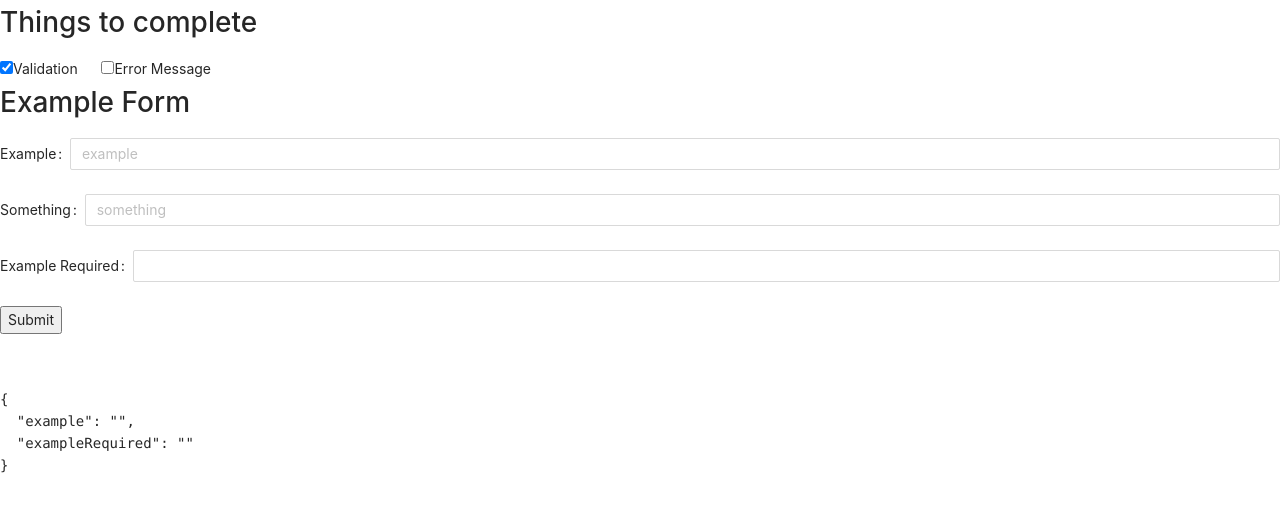
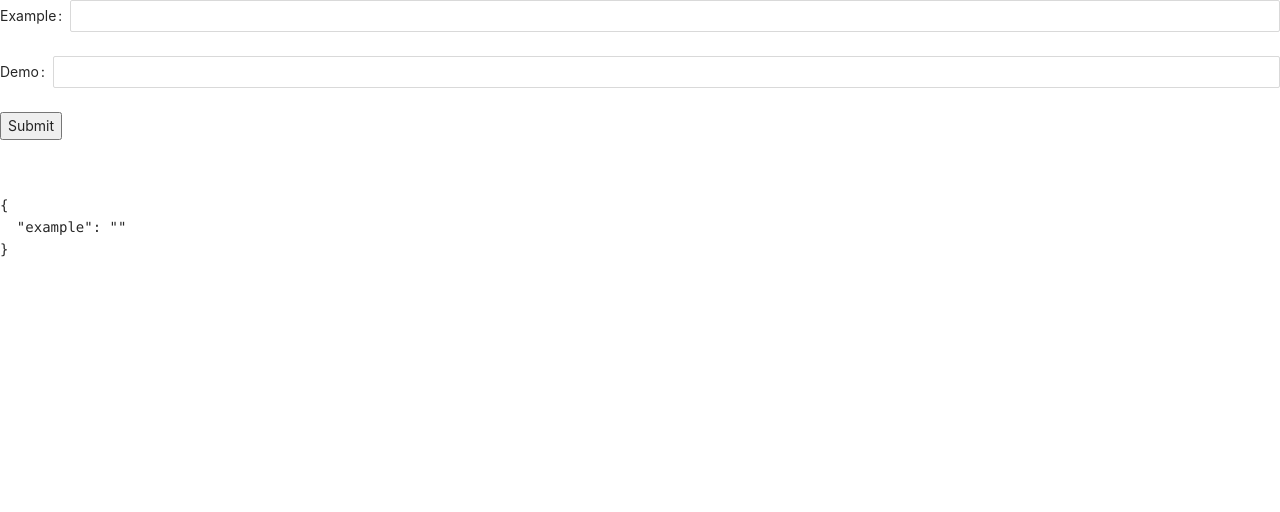
Before and after one commit to BloomTech-Labs/beerthoven-fe, a React (Create React App) app: page /example in a window 1280 px wide. Shown: the top 512 px of the page. Built offline with nearby package versions, Linux system fonts and the light colour scheme.

Commit message:
Board Member Form 2.0 Logging Data

```diff
--- a/src/components/forms/BoardMemberForm.js
+++ b/src/components/forms/BoardMemberForm.js
@@ -1,90 +1,102 @@
 import React from 'react';
-import { useForm } from 'react-hook-form';
+import { useForm, Controller } from 'react-hook-form';
 
 import { Form, Input, Button, Row, Col, Select } from 'antd';
 
-const {Option} = Select;
-const {TextArea} = Input;
-const {Search} = Input;
+const { Option } = Select;
+const { Search } = Input;
 const BoardMemberForm = () => {
-    const {register, handleSubmit, errors} = useForm()
+	const { handleSubmit, control} = useForm();
 	const onSubmit = data => {
-        console.log(data)
-    }
+		console.log('data', data);
+	};
+
+	const fieldProps = {
+		colon : false,
+	};
+
 	return (
-        <Form onSubmit={handleSubmit(onSubmit)}>
+		<Form>
+			<form onSubmit={handleSubmit(onSubmit)}>
 				<Form.Item name=''>
-				<Select style={{width: 400}}>
+					<Select style={{ width: 400 }}>
 						<Option>Board Member Form</Option>
 					</Select>
 				</Form.Item>
 				<Form.Item name=''>
-				<Search placeholder='Search for record' onSearch={value => console.log(value)} style={{ width: 400 }} />
+					<Search
+						placeholder='Search for record'
+						onSearch={value => console.log(value)}
+						style={{ width: 400 }}
+					/>
 				</Form.Item>
 				<h1>Board Member Form</h1>
 				<Row>
 					<Col>
-					<Form.Item name='' label='Board service dates'>
-						<Input placeholder='Board service dates' style={{ width: 600 }} />
+						<Form.Item label='Board service dates' {...fieldProps}>
+							<Controller as={Input} name="board_service_dates" control={control} placeholder='Board service dates' style={{ width: 600 }} />
 						</Form.Item>
 					</Col>
 				</Row>
 				<Row>
 					<Col>
-					<Form.Item name='' label='Special Skills'>
-						<Input placeholder='Special Skills' style={{ width: 600 }} />
+						<Form.Item label='Special Skills' {...fieldProps}>
+							<Controller as={Input} name="special_skills"  control={control} placeholder='Special Skills' style={{ width: 600 }} />
 						</Form.Item>
 					</Col>
 				</Row>
 				<Row>
 					<Col>
-					<Form.Item name='' label='Officer'>
-						<Input placeholder='Officer' style={{ width: 300 }} />
+						<Form.Item label='Officer' {...fieldProps}>
+							<Controller as={Input} name="officer" control={control} placeholder='Officer' style={{ width: 300 }} />
 						</Form.Item>
 					</Col>
 					<Col>
-					<Form.Item name='' label='Committee chair'>
-						<Input placeholder='Committee chair' style={{ width: 300 }} />
+						<Form.Item label='Committee chair' {...fieldProps}>
+							<Controller as={Input} name="committee_chair" control={control} placeholder='Committee chair' style={{ width: 300 }} />
 						</Form.Item>
 					</Col>
 				</Row>
 				<Row>
 					<Col>
-					<Form.Item name='' label='Committees Served'>
-						<Input placeholder='Perk' style={{ width: 600 }} />
+						<Form.Item label='Committees Served' {...fieldProps}>
+							<Controller as={Input} name="committees_served" control={control} placeholder='Perk' style={{ width: 600 }} />
 						</Form.Item>
 					</Col>
 				</Row>
 				<Row>
 					<Col>
-					<Form.Item name='' label='Business website'>
-						<Input placeholder='Business website address' style={{ width: 600 }} />
+						<Form.Item label='Business website' {...fieldProps}>
+							<Controller as={Input} name="business_website" control={control} placeholder='Business website address' style={{ width: 600 }} />
 						</Form.Item>
 					</Col>
 				</Row>
 				<Row>
 					<Col>
-					<Form.Item name='' label='Business street address'>
-						<Input placeholder='Business street address' style={{ width: 600 }} />
+						<Form.Item label='Business street address' {...fieldProps}>
+							<Controller as={Input} name="business_address" control={control} placeholder='Business street address' style={{ width: 600 }} />
 						</Form.Item>
 					</Col>
 				</Row>
 				<Row>
 					<Col>
-					<Form.Item name='' label='Business email'>
-						<Input placeholder='Business email address' style={{ width: 600 }} />
+						<Form.Item label='Business email' {...fieldProps}>
+							<Controller as={Input} name="business_email" type="email" control={control} placeholder='Business email address' style={{ width: 600 }} />
 						</Form.Item>
 					</Col>
 				</Row>
 				<Row>
 					<Col>
-					<Form.Item name='' label='Business phone number'>
-						<Input placeholder='(XXX) XXX-XXXX' style={{ width: 600 }} />
+						<Form.Item label='Business phone number' {...fieldProps}>
+							<Controller as={Input} name="business_phone_number" control={control} placeholder='(XXX) XXX-XXXX' style={{ width: 600 }} />
 						</Form.Item>
 					</Col>
 				</Row>
-            <Button type="primary">Submit</Button>
+				<Controller name='submit' as={Button} type='primary' htmlType='submit' control={control}>
+					Submit
+				</Controller>
+			</form>
 		</Form>
-    )
-}
-export default BoardMemberForm
+	);
+};
+export default BoardMemberForm;
--- a/src/components/forms/Example.js
+++ b/src/components/forms/Example.js
@@ -1,86 +1,65 @@
-import React from 'react';
-import { useForm, Controller, FormContext, useFormContext } from "react-hook-form";
-import { Form, Input, Button, Select, DatePicker, Row, Radio } from 'antd';
-const {Option} = Select;
-const {Search} = Input;
+import React, { useState } from "react";
+import ReactDOM from "react-dom";
+import { useForm, Controller } from "react-hook-form";
+import { Form, Input } from "antd";
 
-const defaultValues = {example: "", exampleRequired: ""}
+const defaultValues = { example: "" };
 
+export default function App() {
+  const { errors, handleSubmit, control } = useForm();
+  const [dataInput, setDataInput] = useState(defaultValues);
+  const some = useForm(defaultValues);
 
-
-
-export default function Example() {
-
-	const methods = useForm();
-	const { control, register, handleSubmit, errors, reset, rules } = methods;
-	const form = useForm({ defaultValues });
-
-  const onSubmit = data => { console.log(data) }
-
-  const isNotFilledTel = v => {
-	const clearedTel = "clearTel(v)";
-	// return clearedTel;
-	console.log(clearedTel)
-	// return clearedTel;
-
+  const onSubmit = data => {
+    setDataInput(data);
   };
 
+  console.log('dataInput insdie', dataInput)
   return (
     <>
-	  <h1>Things to complete</h1>
-
-
-	 <span> <input type="checkbox" name="validation" checked/>
-	  <label>Validation</label></span>
-
-	 <span style={{marginLeft: '20px'}}> <input type="checkbox" name="errormessage"/>
-	  <label>Error Message</label></span>
-
-	 <div> <h1>Example Form</h1></div>
-
-    {/* "handleSubmit" will validate your inputs before invoking "onSubmit" */}
-	<FormContext {...methods} >
-    <form onSubmit={form.handleSubmit(onSubmit)} noValidate>
-
-
-
+      <form onSubmit={handleSubmit(onSubmit)}>
 
 	  <Form.Item label="Example" >
         <Controller
           as={Input}
-	control={form.control}
-	rules={{ required: true }}
-	error={!!errors.example}
-	helperText={errors.example && <span>This field is required</span>}
-	name="example" placeholder="example" type="text"/>
+          control={control}
+          name="example"
+          rules={{
+            required: true,
+            validate: value => value.length >= 0 || "error message"
+          }}
+        />
+        {errors.singleErrorInput && <span>Required</span>}
 		</Form.Item>
 
-  <Form.Item label="Something" >
+    <Form.Item label="Demo" >
         <Controller
           as={Input}
-	control={form.control}
+          control={control}
+          name="demo"
           rules={{
-		validate: {inputVal: "required"}
+            required: true,
+            validate: value => value.length >= 0 || "error message"
           }}
-	error={!!errors.something}
-	helperText={errors.something && <span>This field is required</span>}
-	name="something" placeholder="something" type="text"/>
+        />
+        {errors.singleErrorInput && <span>Required</span>}
 		</Form.Item>
 
-      {/* include validation with required or other standard HTML validation rules */}
-      <Form.Item label="Example Required" >
-	  <Controller as={Input} control={form.control} name="exampleRequired"/>
-      {/* errors will return when field validation fails  */}
-      {errors.exampleRequired && <span>This field is required</span>}
-	  </Form.Item>
 
-      <input type="submit" />
+
+        <button type="submit">Submit</button>
       </form>
-	</FormContext>
 
-	<pre style={{marginTop: 54 }}>
-          {JSON.stringify(form.watch(), null, 2)}
+{/* {console.log('dataInput insdie', dataInput)} */}
+
+
+
+      <pre style={{ marginTop: 54 }}>
+      {JSON.stringify(dataInput, null, 2)}
       </pre>
     </>
-  )
+  );
 }
+
+const rootElement = document.getElementById("root");
+ReactDOM.render(<App />, rootElement);
```
Lines whose indentation alone changed are shown as unchanged.
